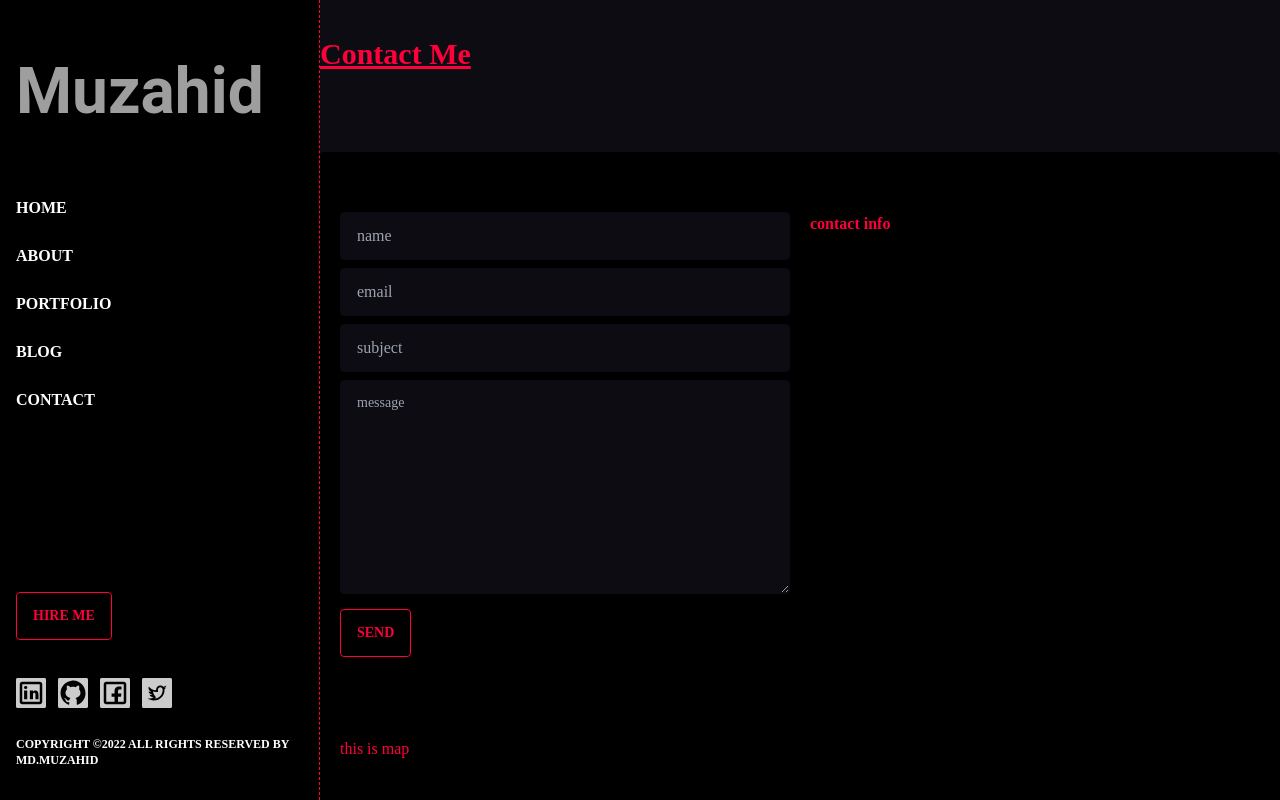
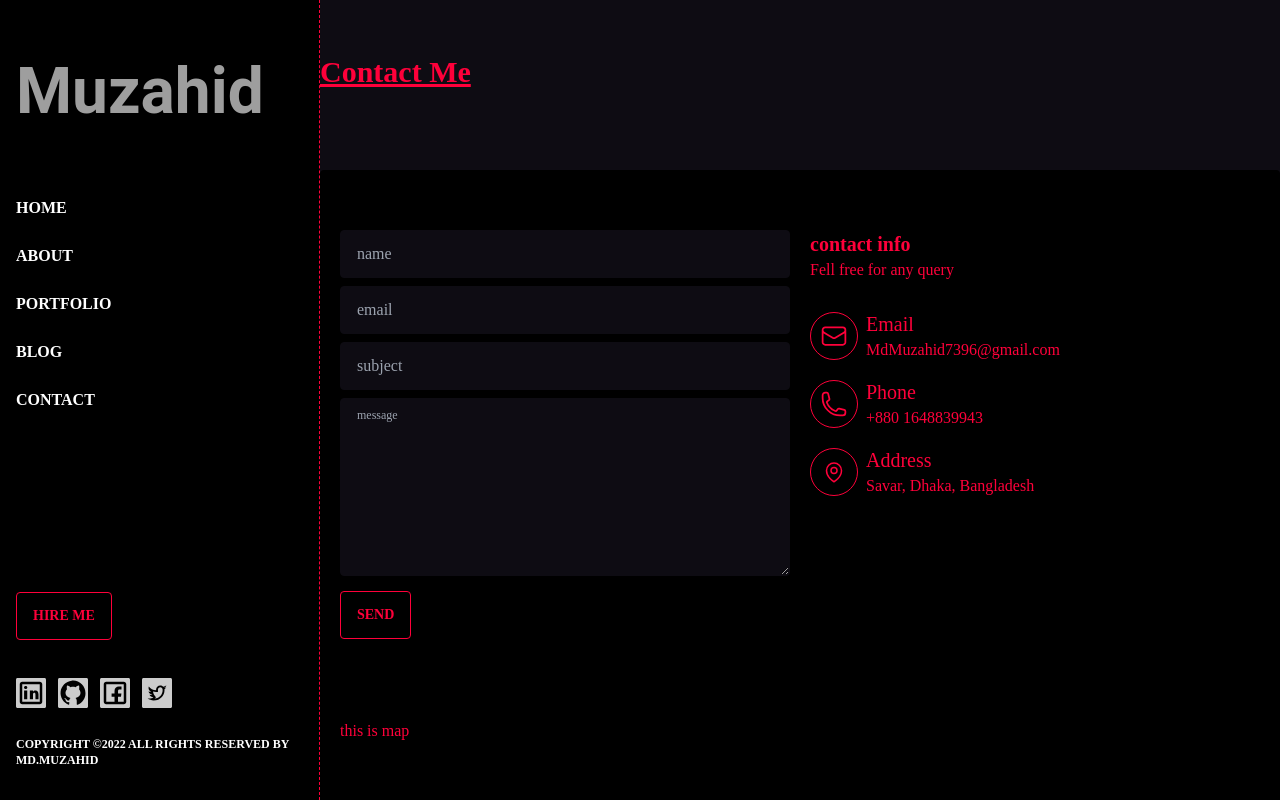
Before and after one commit to MdMuzahid07/MyPortfolio_Website-client-, a React (Create React App) app: page /contact in a window 1280 px wide. Built offline with nearby package versions, Linux system fonts and the light colour scheme; grey boxes are pictures that could not be loaded.

Commit message:
contact info added

```diff
--- a/src/components/Contact/Form.js
+++ b/src/components/Contact/Form.js
@@ -16,7 +16,7 @@
             <input type="text" placeholder="name" {...register("name", { required: true })} className="input input-accent bg-accent w-full rounded" />
             <input type="email" placeholder="email" {...register("email", { required: true })} className="input input-accent bg-accent w-full rounded my-2" />
             <input type="text" placeholder="subject" {...register("subject", { required: true })} className="input input-accent bg-accent w-full rounded" />
-            <textarea type="message" placeholder="message" {...register("message", { required: true })} rows="7" cols="33" className="textarea textarea-accent bg-accent w-full rounded my-2" />
+            <textarea type="message" placeholder="message" {...register("message", { required: true })} rows="10" cols="33" className="textarea textarea-accent text-xs bg-accent w-full rounded my-2" />
 
             {/* errors will return when field validation fails  */}
             {errors.exampleRequired && <span>This field is required</span>}
--- a/src/components/Contact/Info.js
+++ b/src/components/Contact/Info.js
@@ -2,9 +2,57 @@
 
 const Info = () => {
     return (
-        <div>
-            <h2 className='font-bold'>contact info</h2>
-        </div>
+        <section>
+            <h2 className='text-xl font-bold'>contact info</h2>
+            <p>Fell free for any query</p>
+
+            <div className='mt-7'>
+
+                <div className='flex items-center'>
+                    <div className='mr-2'>
+                        <button className='btn btn-circle btn-outline btn-secondary'>
+                            <svg xmlns="http://www.w3.org/2000/svg" fill="none" viewBox="0 0 24 24" stroke-width="1.5" stroke="currentColor" class="w-7 h-7">
+                                <path stroke-linecap="round" stroke-linejoin="round" d="M21.75 6.75v10.5a2.25 2.25 0 01-2.25 2.25h-15a2.25 2.25 0 01-2.25-2.25V6.75m19.5 0A2.25 2.25 0 0019.5 4.5h-15a2.25 2.25 0 00-2.25 2.25m19.5 0v.243a2.25 2.25 0 01-1.07 1.916l-7.5 4.615a2.25 2.25 0 01-2.36 0L3.32 8.91a2.25 2.25 0 01-1.07-1.916V6.75" />
+                            </svg>
+                        </button>
+                    </div>
+                    <div>
+                        <h2 className='text-xl'>Email</h2>
+                        <p>MdMuzahid7396@gmail.com</p>
+                    </div>
+                </div>
+
+                <div className='flex items-center my-4'>
+                    <div className='mr-2'>
+                        <button className='btn btn-circle btn-outline btn-secondary'>
+                            <svg xmlns="http://www.w3.org/2000/svg" fill="none" viewBox="0 0 24 24" stroke-width="1.5" stroke="currentColor" class="w-7 h-7">
+                                <path stroke-linecap="round" stroke-linejoin="round" d="M2.25 6.75c0 8.284 6.716 15 15 15h2.25a2.25 2.25 0 002.25-2.25v-1.372c0-.516-.351-.966-.852-1.091l-4.423-1.106c-.44-.11-.902.055-1.173.417l-.97 1.293c-.282.376-.769.542-1.21.38a12.035 12.035 0 01-7.143-7.143c-.162-.441.004-.928.38-1.21l1.293-.97c.363-.271.527-.734.417-1.173L6.963 3.102a1.125 1.125 0 00-1.091-.852H4.5A2.25 2.25 0 002.25 4.5v2.25z" />
+                            </svg>
+                        </button>
+                    </div>
+                    <div>
+                        <h2 className='text-xl'>Phone</h2>
+                        <p>+880 1648839943</p>
+                    </div>
+                </div>
+
+                <div className='flex items-center'>
+                    <div className='mr-2'>
+                        <button className='btn btn-circle btn-outline btn-secondary'>
+                            <svg xmlns="http://www.w3.org/2000/svg" fill="none" viewBox="0 0 24 24" stroke-width="1.5" stroke="currentColor" class="w-6 h-6">
+                                <path stroke-linecap="round" stroke-linejoin="round" d="M15 10.5a3 3 0 11-6 0 3 3 0 016 0z" />
+                                <path stroke-linecap="round" stroke-linejoin="round" d="M19.5 10.5c0 7.142-7.5 11.25-7.5 11.25S4.5 17.642 4.5 10.5a7.5 7.5 0 1115 0z" />
+                            </svg>
+                        </button>
+                    </div>
+                    <div>
+                        <h2 className='text-xl'>Address</h2>
+                        <p>Savar, Dhaka, Bangladesh</p>
+                    </div>
+                </div>
+
+            </div>
+        </section>
     );
 };
 
```
